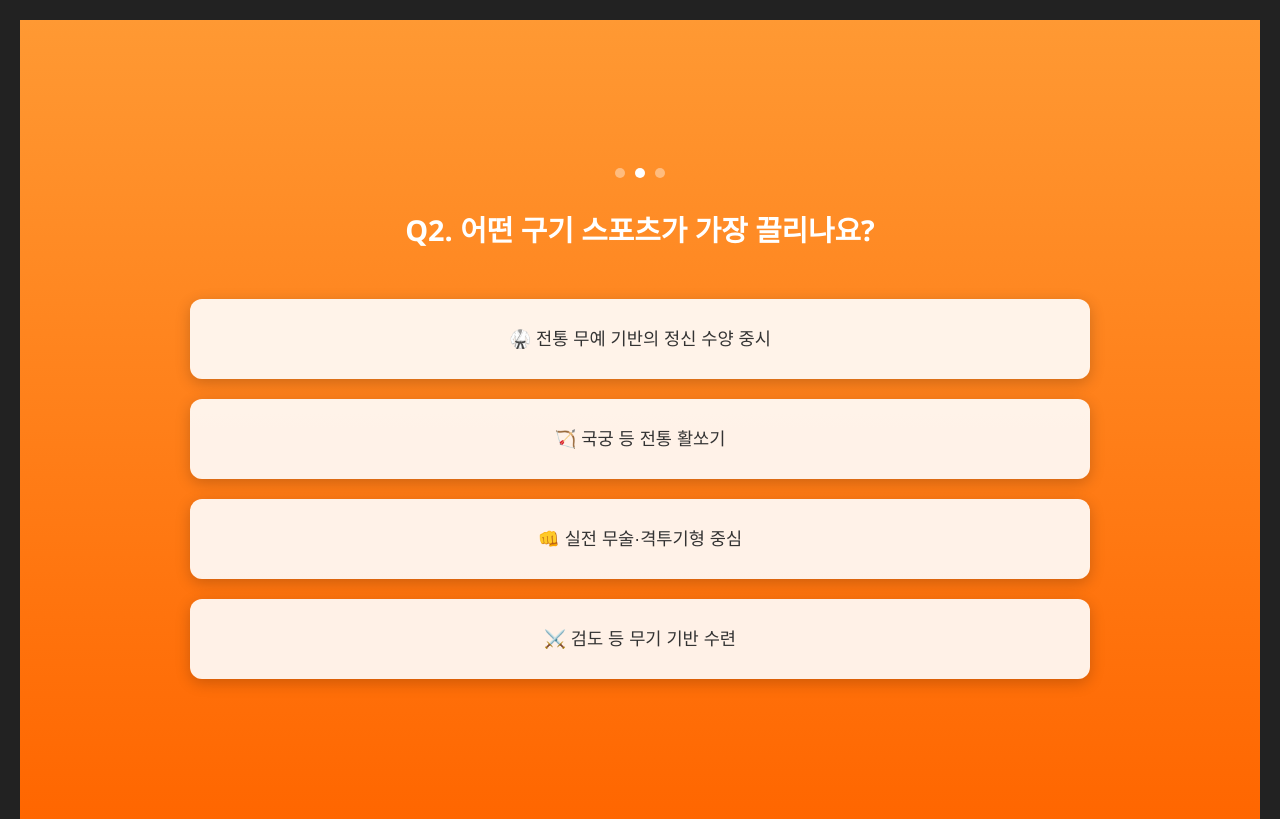
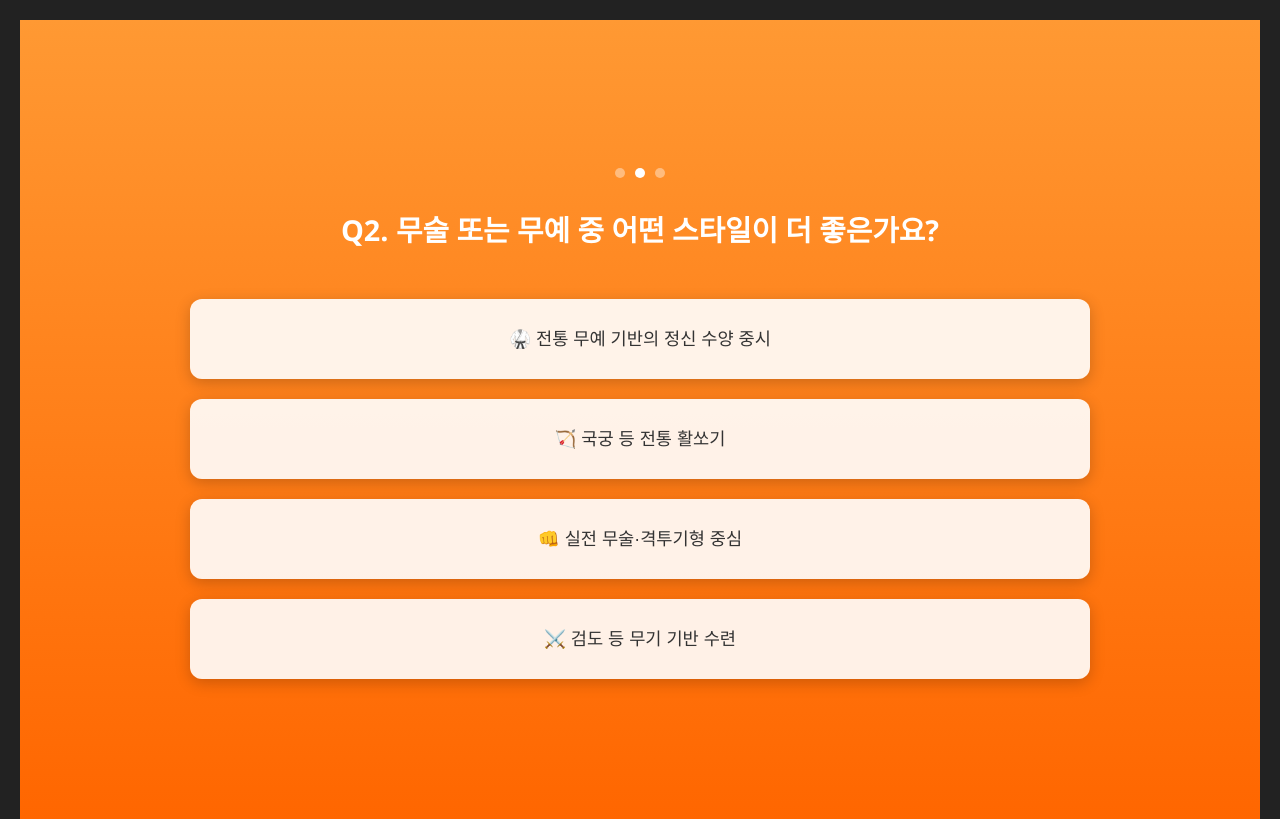
Before and after one commit to farmsystem-summer-project-team9/Akoclub, a Python web app: template templates/detail_questions/sports/sports_dQ3.html in a window 1280 px wide. Shown: the top 819 px of the page. Run offline with Jinja, Linux system fonts and the light colour scheme; the template is opened without the code that fills it, so the values that code supplies are empty.

Commit message:
[feat]#16 - 세부 질문의 제목 작성 실수 수정

```diff
--- a/templates/detail_questions/sports/sports_dQ3.html
+++ b/templates/detail_questions/sports/sports_dQ3.html
@@ -11,7 +11,7 @@
       <div class="question-indicator">
         <span class="dot"></span><span class="dot active"></span><span class="dot"></span>
       </div>
-      <div class="question-text">Q2. 어떤 구기 스포츠가 가장 끌리나요?</div>
+      <div class="question-text">Q2. 무술 또는 무예 중 어떤 스타일이 더 좋은가요?</div>
       <div class="options">
         <button class="option-btn" data-option-index="0" onclick="location.href='result.html'">🥋 전통 무예 기반의 정신 수양 중시</button>
         <button class="option-btn" data-option-index="1" onclick="location.href='result.html'">🏹 국궁 등 전통 활쏘기 </button>
```
